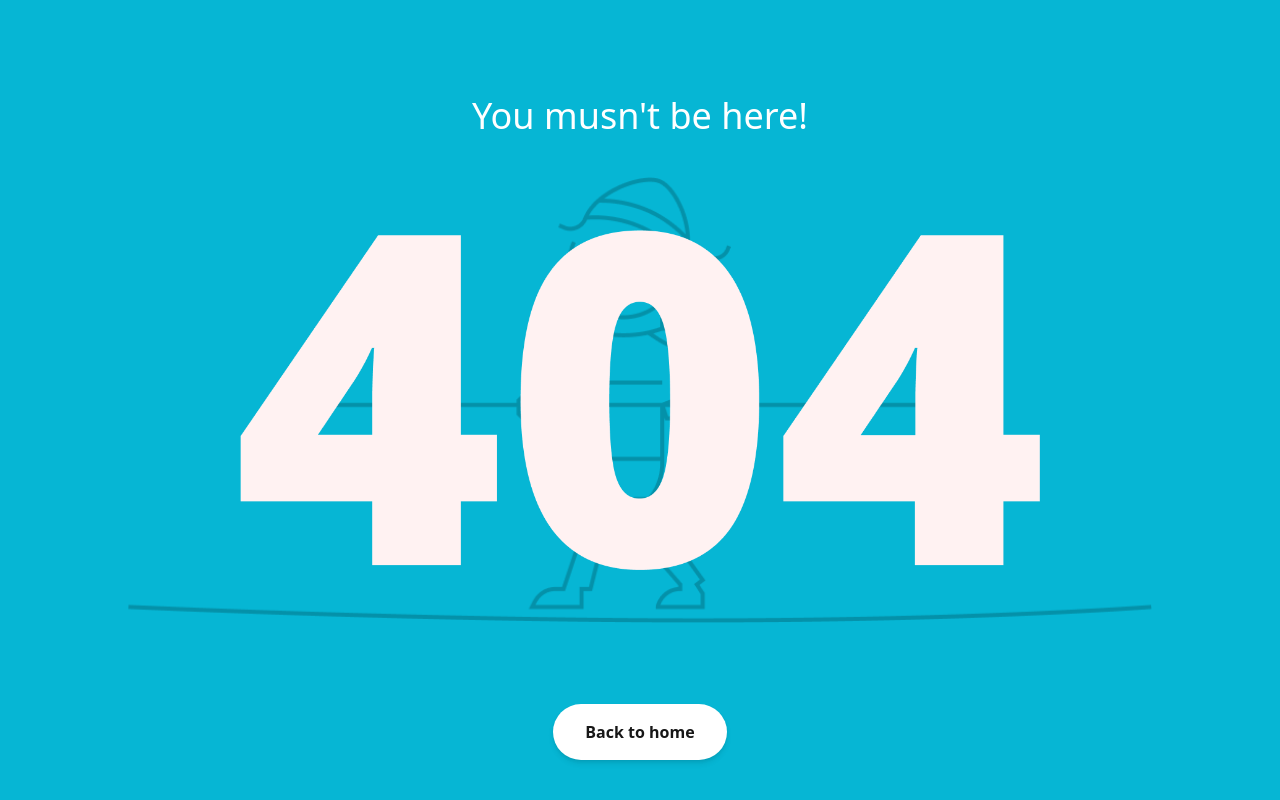
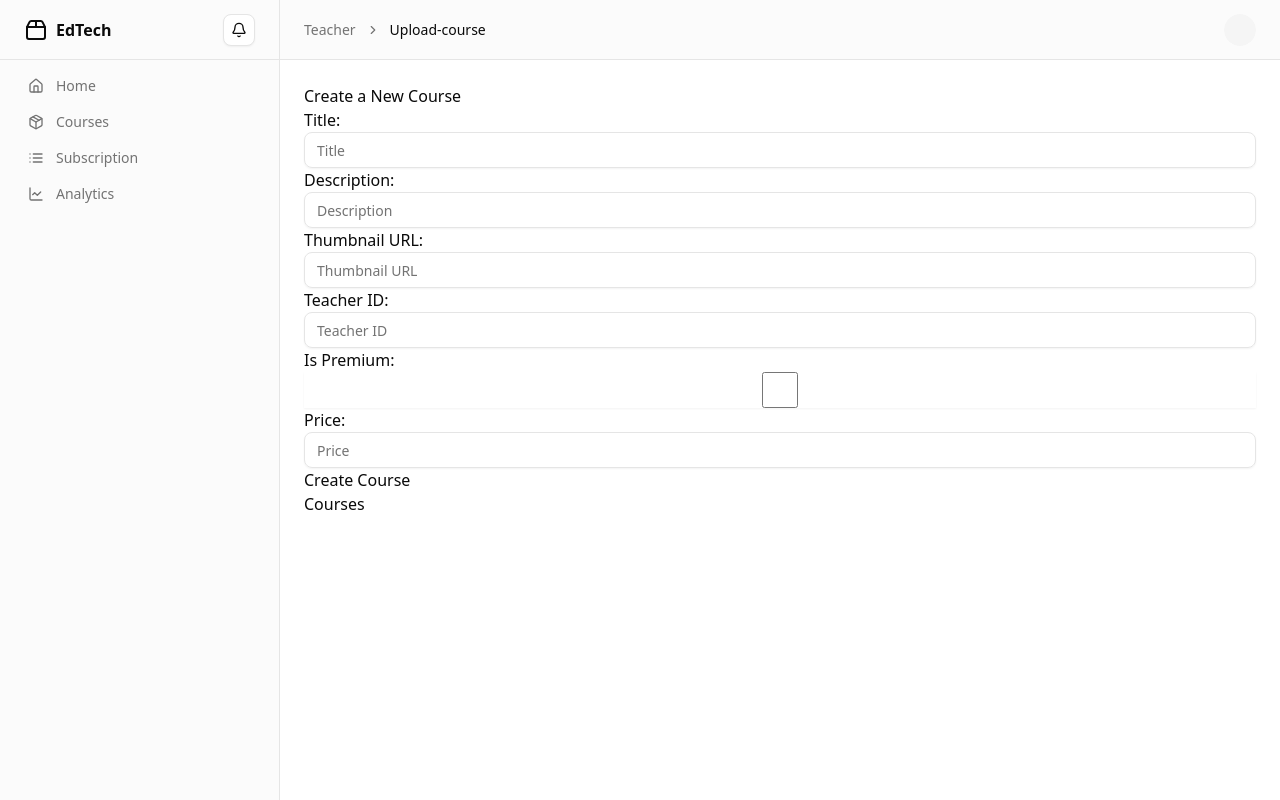
Before and after one commit to Abubakarrrr/8TEN11, a React (Vite) app in the folder client/: page /teacher/upload-course in a window 1280 px wide. Built offline with nearby package versions, Linux system fonts and the light colour scheme.

Commit message:
cource creation form - intial

```diff
--- a/client/package.json
+++ b/client/package.json
@@ -28,6 +28,7 @@
     "next-themes": "^0.4.6",
     "react": "^19.0.0",
     "react-dom": "^19.0.0",
+    "react-hook-form": "^7.55.0",
     "react-icons": "^5.5.0",
     "react-router": "^7.5.1",
     "react-router-dom": "^7.5.1",
--- a/client/src/App.jsx
+++ b/client/src/App.jsx
@@ -9,13 +9,11 @@ import ForgotPassword from "./components/Forms/ForgotPassword";
 import ResetPassword from "./components/Forms/ResetPassowrd";
 import EmailVerify from "./components/Forms/EmailVerify";
 import UserProfile from "./components/Forms/UserProfile";
-// import AdminProtectedRoute from "./lib/AdminProtectedRoute";
-import AdminLayout from "./components/layout/AdminLayout";
-import UserManagement from "./components/dashboard/admin/UserManagement";
 import LoginWithGoogle from "./components/Forms/LoginWithGoogle";
 import Subscription from "./pages/Subscription";
 import Listing from "./pages/listing/Listing";
 import TeacherLayout from "./components/layout/AdminLayout";
+import UploadCource from "./components/dashboard/teacher/UploadCourse";
 
 function App() {
   const location = useLocation();
@@ -44,7 +42,7 @@ function App() {
 
         {/* teacher  */}
         <Route path="/teacher" element={<TeacherLayout />}>
-          {/* <Route path="users" element={<UserManagement />} /> */}
+          <Route path="upload-course" element={<UploadCource />} />
         </Route>
 
         <Route path="/*" element={<PageNotFound />} />
--- a/client/src/components/dashboard/teacher/UploadCourse.jsx
+++ b/client/src/components/dashboard/teacher/UploadCourse.jsx
@@ -0,0 +1,113 @@
+import React, { useState, useEffect } from 'react';
+import axios from 'axios';
+import { useForm } from 'react-hook-form';
+import { Input } from '@/components/ui/input';
+
+const UploadCource = () => {
+  const { register, handleSubmit, reset, formState: { errors } } = useForm();
+  const [courses, setCourses] = useState([]);
+
+  // Fetch courses from the server
+  // useEffect(() => {
+  //   const fetchCourses = async () => {
+  //     try {
+  //       const response = await axios.get('/api/courses');
+  //       setCourses(response.data);
+  //     } catch (error) {
+  //       console.error('Error fetching courses:', error);
+  //     }
+  //   };
+
+  //   fetchCourses();
+  // }, []);
+
+  // Handle form submission
+  const onSubmit = async (data) => {
+    try {
+      // const response = await axios.post('/api/courses', data);
+      // setCourses([...courses, response.data]);
+      console.log(data)
+      reset(); // Clear the form
+    } catch (error) {
+      console.error('Error creating course:', error);
+    }
+  };
+
+  return (
+    <div>
+      <h1>Create a New Course</h1>
+      <form onSubmit={handleSubmit(onSubmit)}>
+        <div>
+          <label>Title:</label>
+          <Input
+            {...register('title', { required: 'Title is required' })}
+            type="text"
+            placeholder="Title"
+            error={errors.title ? true : false}
+          />
+          {errors.title && <p>{errors.title.message}</p>}
+        </div>
+        <div>
+          <label>Description:</label>
+          <Input
+            {...register('description', { required: 'Description is required' })}
+            as="textarea"
+            placeholder="Description"
+            error={errors.description ? true : false}
+          />
+          {errors.description && <p>{errors.description.message}</p>}
+        </div>
+        <div>
+          <label>Thumbnail URL:</label>
+          <Input
+            {...register('thumbnailUrl')}
+            type="text"
+            placeholder="Thumbnail URL"
+          />
+        </div>
+        <div>
+          <label>Teacher ID:</label>
+          <Input
+            {...register('teacher', { required: 'Teacher ID is required' })}
+            type="text"
+            placeholder="Teacher ID"
+            error={errors.teacher ? true : false}
+          />
+          {errors.teacher && <p>{errors.teacher.message}</p>}
+        </div>
+        <div>
+          <label>Is Premium:</label>
+          <Input
+            {...register('isPremium')}
+            type="checkbox"
+          />
+        </div>
+        <div>
+          <label>Price:</label>
+          <Input
+            {...register('price')}
+            type="number"
+            placeholder="Price"
+          />
+        </div>
+        <button type="submit">Create Course</button>
+      </form>
+
+      <h2>Courses</h2>
+      <ul>
+        {courses.map((course) => (
+          <li key={course._id}>
+            <h3>{course.title}</h3>
+            <p>{course.description}</p>
+            <p>Thumbnail URL: {course.thumbnailUrl}</p>
+            <p>Teacher ID: {course.teacher}</p>
+            <p>Is Premium: {course.isPremium ? 'Yes' : 'No'}</p>
+            <p>Price: ${course.price}</p>
+          </li>
+        ))}
+      </ul>
+    </div>
+  );
+};
+
+export default UploadCource;
--- a/client/src/components/layout/AdminLayout.jsx
+++ b/client/src/components/layout/AdminLayout.jsx
@@ -58,7 +58,7 @@ export default function TeacherLayout() {
               </Link>
 
               <Link
-                to="/teacher/listing"
+                to="/teacher/upload-course"
                 className="flex items-center gap-3 rounded-lg px-3 py-2 text-muted-foreground transition-all hover:text-primary"
               >
                 <Package className="h-4 w-4" />
```
Also changed, not shown: 1 other file (tests, documents, lock files or other folders).
